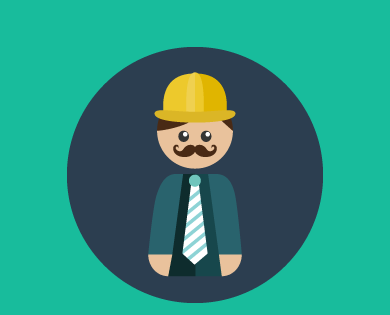
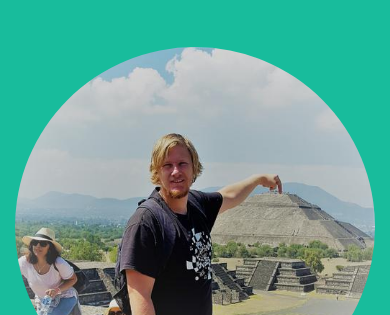
Before and after one commit to nanomosfet/Portfolio, a website: page templates/index.html in a window 390 px wide. Shown: the part 53-368 px from the top of the page. Drawn offline with nearby package versions, Linux system fonts and the light colour scheme; files that its build step writes are made by us from their sources; files whose address does not match are found by name.

Commit message:
Updated picture, fixed bug that caused mobile devices never to see the services captions

```diff
--- a/less/freelancer.less
+++ b/less/freelancer.less
@@ -82,6 +82,7 @@ header {
 	img {
 		display: block;
 		margin: 0 auto 20px;
+        border-radius: 250px;
 	}
 	.intro-text {
 		.name {
--- a/templates/index.html
+++ b/templates/index.html
@@ -72,7 +72,7 @@
         <div class="container" id="maincontent" tabindex="-1">
             <div class="row">
                 <div class="col-lg-12">
-                    <img class="img-responsive" src="img/profile.png" alt="">
+                    <img class="img-responsive" src="img/profile.jpg" alt="">
                     <div class="intro-text">
                         <h1 class="name">Timothy Z Searcy</h1>
                         <hr class="star-light">
```
Also changed, not shown: css/freelancer.css, css/freelancer.min.css, img/profile.jpg (added), img/profile.png (deleted).
